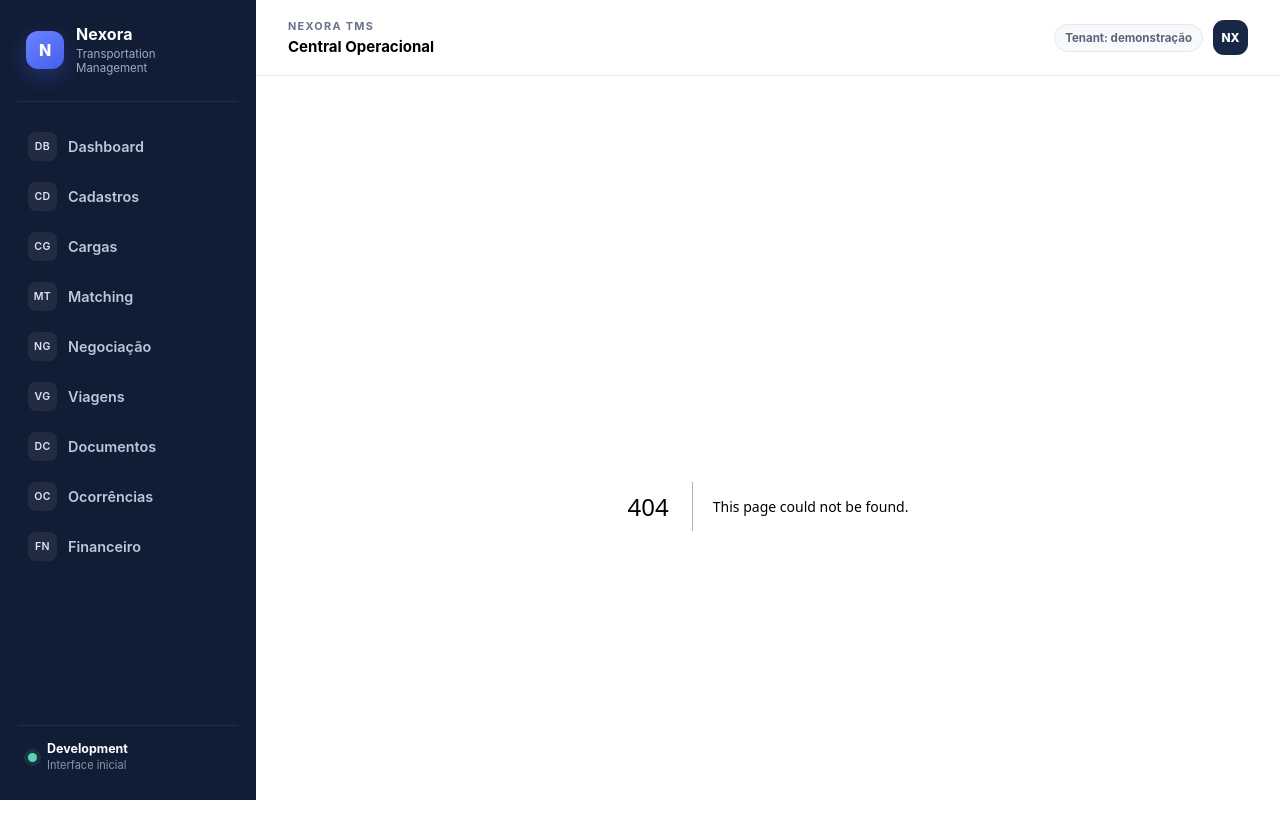
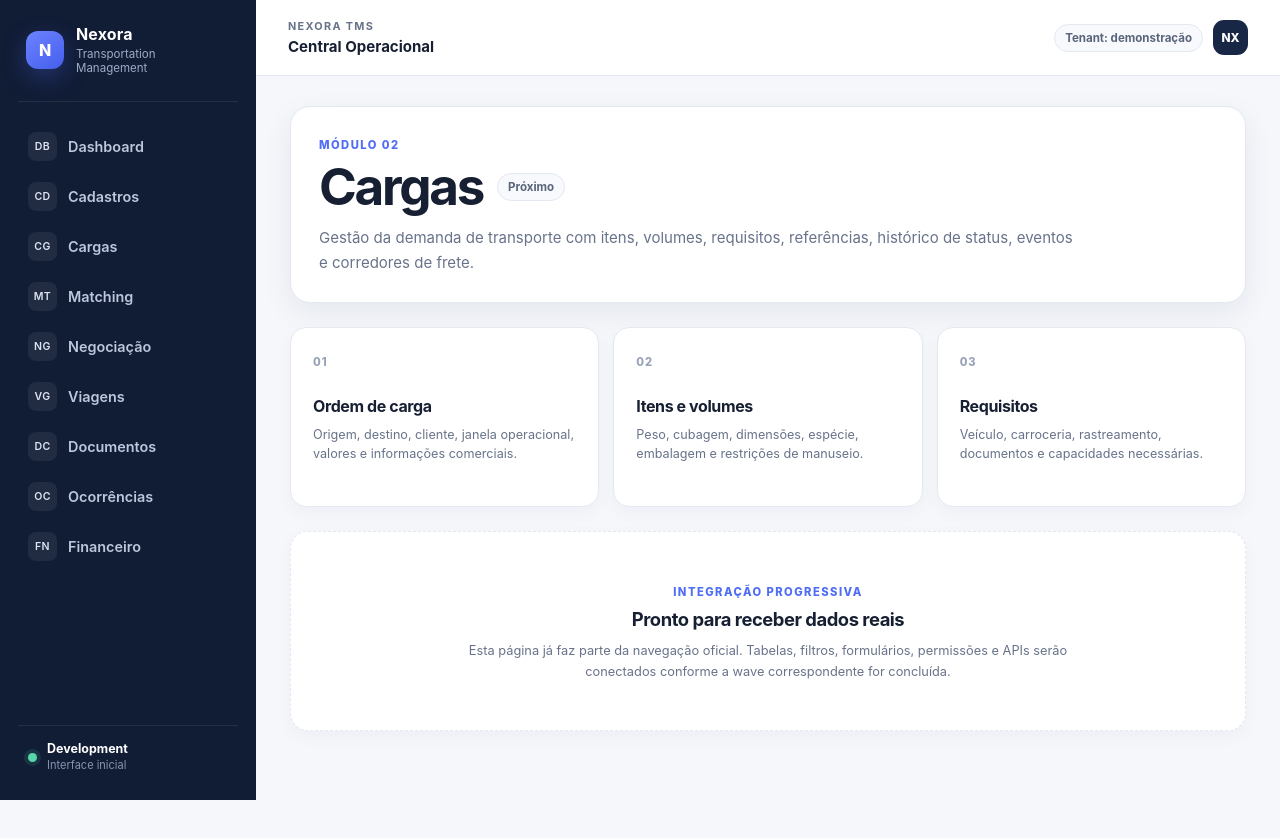
Before and after one commit to brunabarrichello/nexora-tms, a Next.js app in the folder apps/web/: page /cargas in a window 1280 px wide. Before the commit this address had no page. Shown: the top 838 px of the page. After the commit the page ends 800 px from the top, so only its background shows below. Built offline with nearby package versions, Linux system fonts and the light colour scheme.

Commit message:
feat(web): add loads module page

```diff
--- /dev/null
+++ b/apps/web/app/cargas/page.tsx
@@ -0,0 +1,17 @@
+import { ModulePage } from '../_components/module-page';
+
+export default function CargasPage() {
+  return (
+    <ModulePage
+      eyebrow="Módulo 02"
+      title="Cargas"
+      description="Gestão da demanda de transporte com itens, volumes, requisitos, referências, histórico de status, eventos e corredores de frete."
+      status="Próximo"
+      highlights={[
+        { title: 'Ordem de carga', description: 'Origem, destino, cliente, janela operacional, valores e informações comerciais.' },
+        { title: 'Itens e volumes', description: 'Peso, cubagem, dimensões, espécie, embalagem e restrições de manuseio.' },
+        { title: 'Requisitos', description: 'Veículo, carroceria, rastreamento, documentos e capacidades necessárias.' },
+      ]}
+    />
+  );
+}
```
